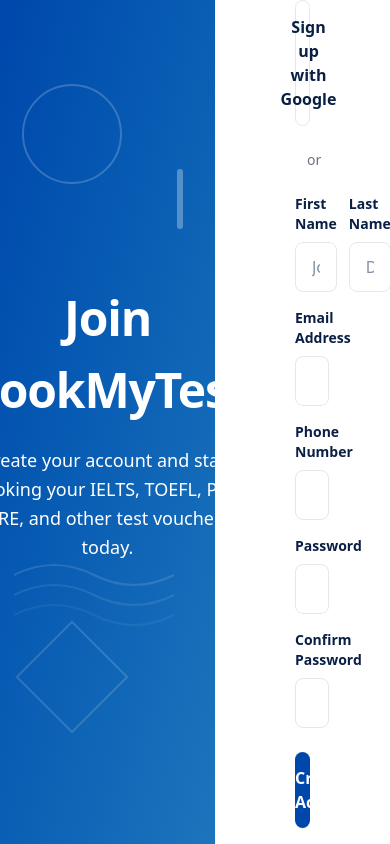
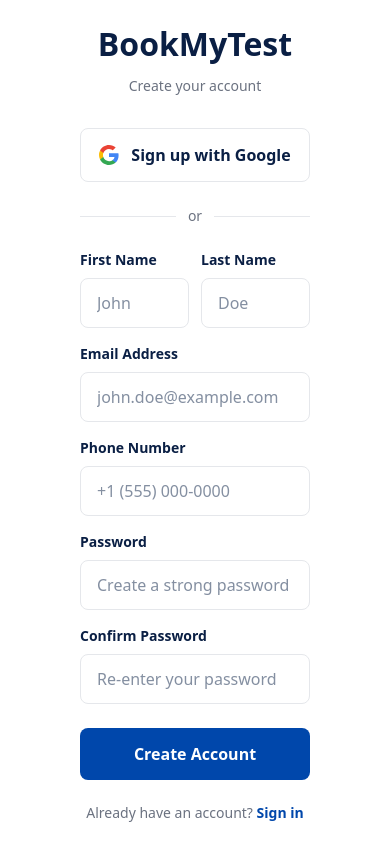
Before and after one commit to munal777/user-auth-core, a React app in the folder frontend/: page /sign-up in a window 390 px wide. Built offline with nearby package versions, Linux system fonts and the light colour scheme; the HTML template or start-up script is replaced by a standard one.

Commit message:
rector: change on left container to hide below md screen size

```diff
--- a/frontend/src/pages/SignIn.jsx
+++ b/frontend/src/pages/SignIn.jsx
@@ -24,7 +24,7 @@ const SignIn = () => {
   return (
     <div className="flex h-screen overflow-hidden font-system">
       {/* Left Side - Decorative */}
-      <div className="flex-1 bg-gradient-to-br from-[#0047AB] to-[#1C75BC] relative flex flex-col justify-center items-center p-[60px] overflow-hidden">
+      <div className="hidden md:flex flex-1 bg-gradient-to-br from-[#0047AB] to-[#1C75BC] relative flex-col justify-center items-center p-[60px] overflow-hidden">
         {/* Decorative Elements */}
         <div className="absolute top-[10%] left-[10%] w-[100px] h-[100px] rounded-full border-[2px] border-[rgba(255,255,255,0.2)] border-opacity-20" />
         <div className="absolute top-[20%] right-[15%] w-[6px] h-[60px] bg-[rgba(255,255,255,0.3)] bg-opacity-30 rounded-[3px]" />
--- a/frontend/src/pages/SignUp.jsx
+++ b/frontend/src/pages/SignUp.jsx
@@ -51,7 +51,7 @@ const SignUp = () => {
     return (
     <div className="flex h-screen overflow-hidden font-system">
       {/* Left Side - Decorative */}
-      <div className="flex-1 bg-gradient-to-br from-[#0047AB] to-[#1C75BC] relative flex flex-col justify-center items-center p-[60px] overflow-hidden">
+      <div className="hidden md:flex flex-1 bg-gradient-to-br from-[#0047AB] to-[#1C75BC] relative flex-col justify-center items-center p-[60px] overflow-hidden">
         {/* Decorative Elements */}
         <div className="absolute top-[10%] left-[10%] w-[100px] h-[100px] rounded-full border-[2px] border-[rgba(255,255,255,0.2)] border-opacity-20" />
         <div className="absolute top-[20%] right-[15%] w-[6px] h-[60px] bg-[rgba(255,255,255,0.3)] bg-opacity-30 rounded-[3px]" />
```
